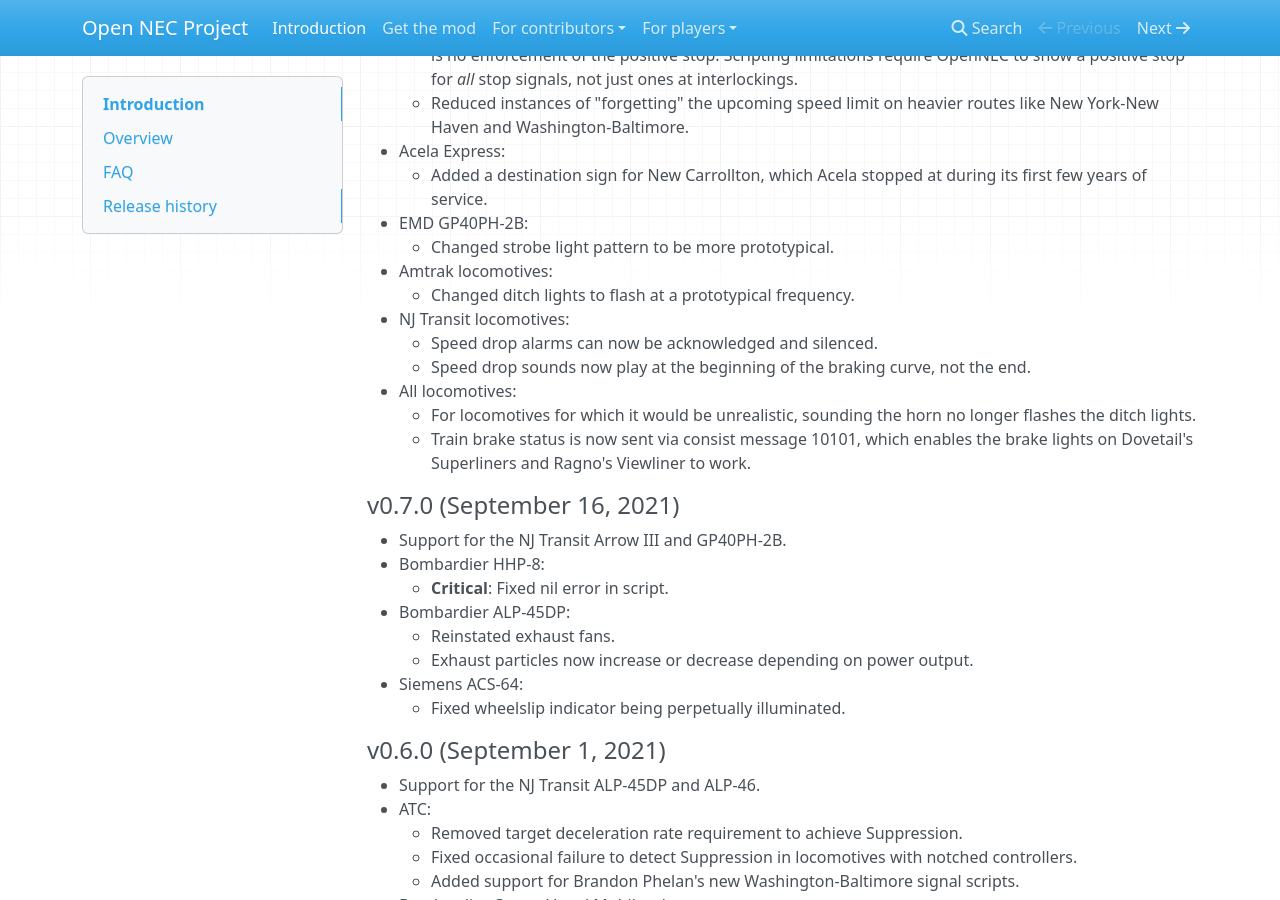
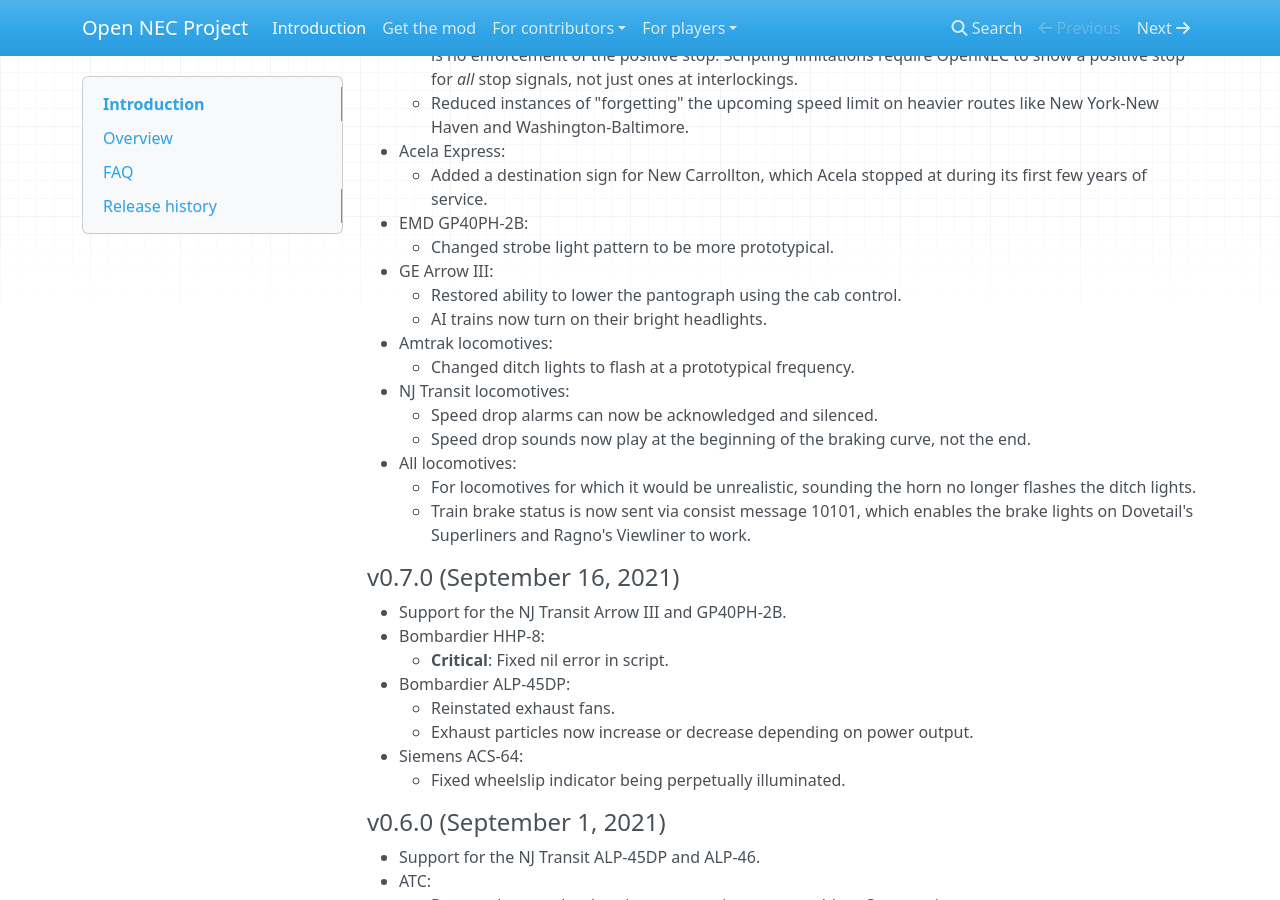
Before and after one commit to YoRyan/open-nec, an MkDocs documentation site: the page built from Docs/index.md, in a window 1280 px wide and 900 px high, scrolled down 2413 px. Built offline with MkDocs 1.6.1, drawn with Linux system fonts in a browser that asks for light colours; nearby versions of some CDN libraries.

Commit message:
docs: add arrow changes to 1.0.0 changelog

```diff
--- a/Docs/index.md
+++ b/Docs/index.md
@@ -70,6 +70,9 @@
     - Added a destination sign for New Carrollton, which Acela stopped at during its first few years of service.
 - EMD GP40PH-2B:
     - Changed strobe light pattern to be more prototypical.
+- GE Arrow III:
+    - Restored ability to lower the pantograph using the cab control.
+    - AI trains now turn on their bright headlights.
 - Amtrak locomotives:
     - Changed ditch lights to flash at a prototypical frequency.
 - NJ Transit locomotives:
```
